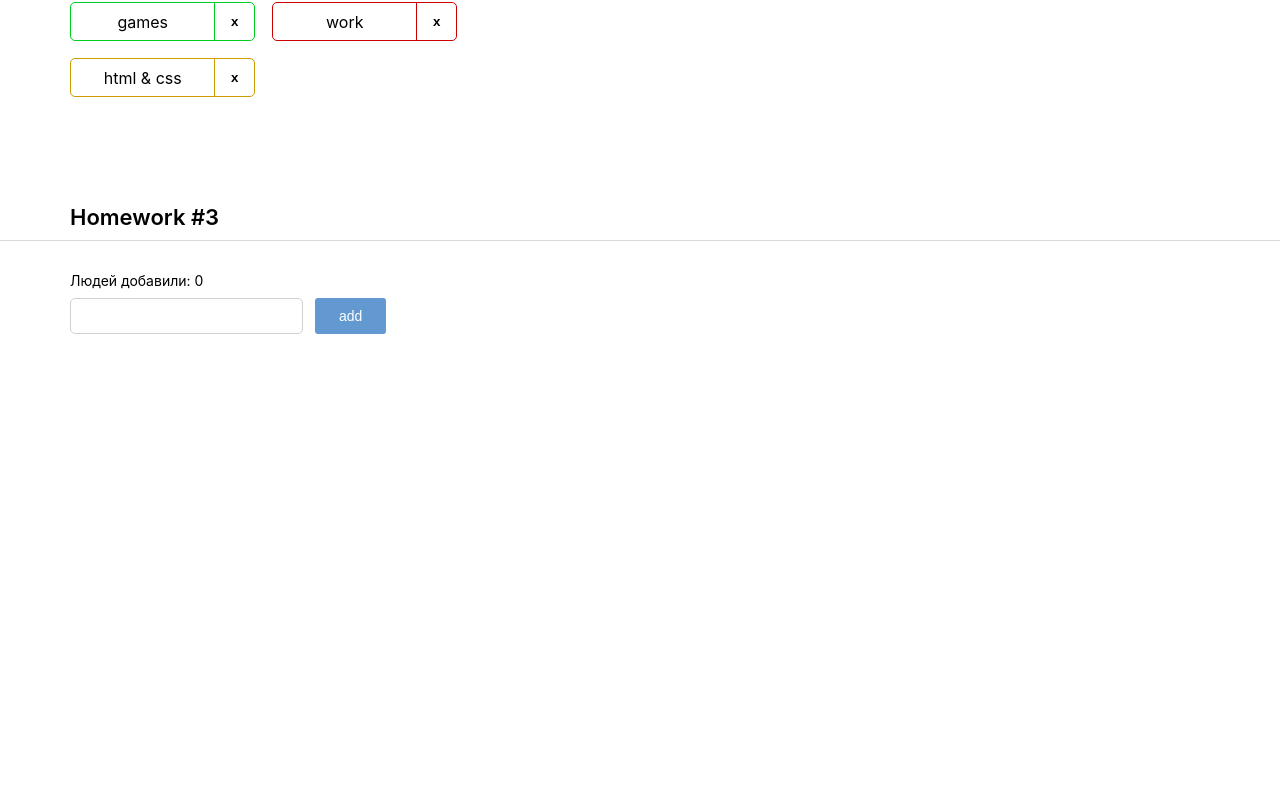
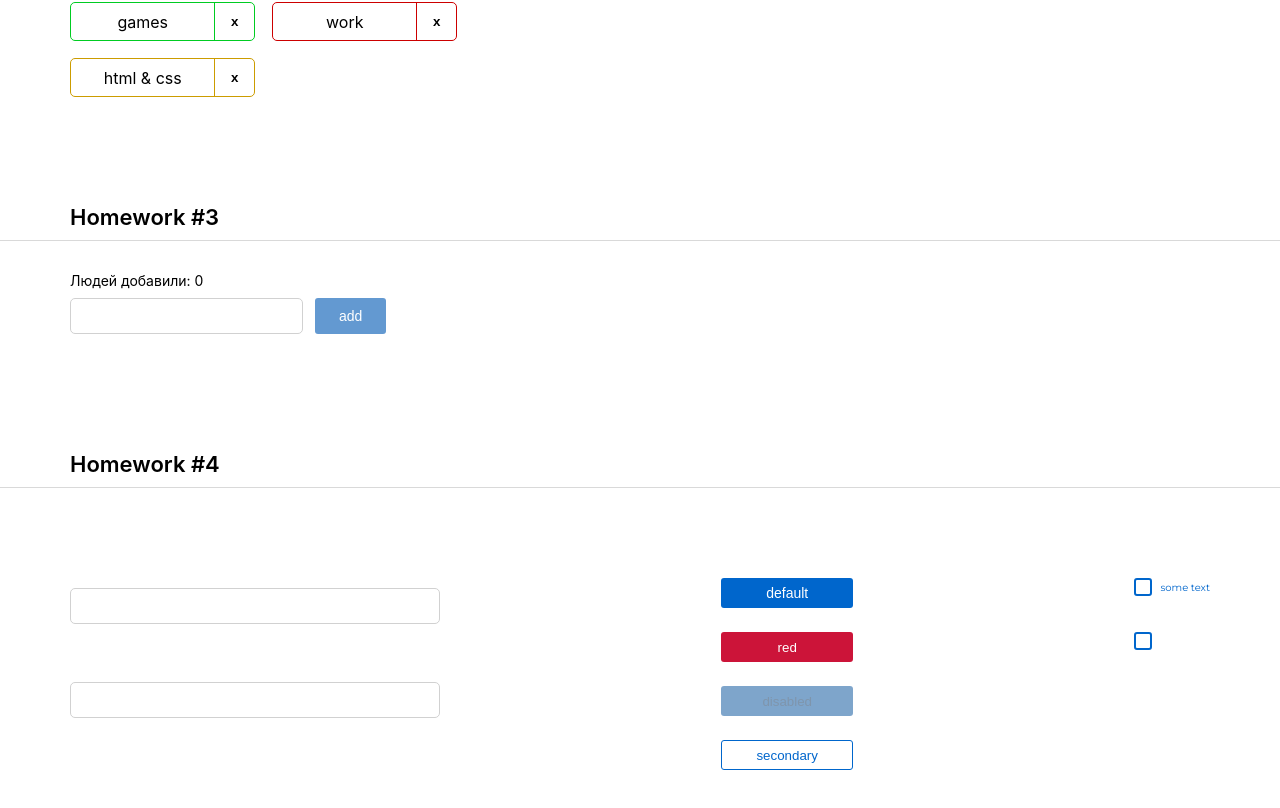
Before and after one commit to Dmitry-Klyuev/incubator-hometask, a React (Create React App) app: page /#/ in a window 1280 px wide. Shown: the part 824-1632 px from the top of the page. Before the commit the page ends 1199 px from the top, so only its background shows below. Built offline with nearby package versions, Linux system fonts and the light colour scheme.

Commit message:
hw4 pre-complited not add checkbox

```diff
--- a/src/s1-main/App.tsx
+++ b/src/s1-main/App.tsx
@@ -3,6 +3,7 @@ import s from './App.module.css'
 import HW1 from '../s2-homeworks/hw01/HW1'
 import HW2 from "../s2-homeworks/hw02/HW2";
 import HW3 from "../s2-homeworks/hw03/HW3";
+import HW4 from "../s2-homeworks/hw04/HW4";
 
 function App() {
     return (
@@ -11,7 +12,7 @@ function App() {
             {/*раскомментировать по ходу выполнения*/}
             <HW2/>
             <HW3/>
-            {/*<HW4/>*/}
+            <HW4/>
 
             {/*при выполнении дз 5 и более - закомментировать здесь дз 1-4, так как они есть внутри дз 5*/}
             {/*<HW5/>*/}
--- a/src/s2-homeworks/hw01/message-sender/MessageSender.module.css
+++ b/src/s2-homeworks/hw01/message-sender/MessageSender.module.css
@@ -13,6 +13,9 @@
     border: none;
     background: #F5F7FB;
     border-radius: 2rem;
+}
+.textarea:focus{
+    outline: none;
 }
 
 .button {
--- a/src/s2-homeworks/hw03/Greeting.module.css
+++ b/src/s2-homeworks/hw03/Greeting.module.css
@@ -25,7 +25,7 @@
 }
 
 .input:focus {
-    border: 1px solid #D1D1D1;
+    outline: none;
 }
 
 .errorInput {
--- a/src/s2-homeworks/hw03/HW3.tsx
+++ b/src/s2-homeworks/hw03/HW3.tsx
@@ -30,7 +30,6 @@ export const pureAddUserCallback = (name: string, setUsers: (users: UserType[])
 
 const HW3 = () => {
     const [users, setUsers] = useState<UserType[]>([]) // need to fix any
-    console.log(users)
     const addUserCallback = (name: string) => { // need to fix any
         pureAddUserCallback(name, setUsers, users)
     }
--- a/src/s2-homeworks/hw04/Stand.module.css
+++ b/src/s2-homeworks/hw04/Stand.module.css
@@ -1,7 +1,8 @@
 .stand {
     display: flex;
     justify-content: space-between;
-    align-items: center;
+    align-items: start;
+    padding: 9rem 7rem;
 }
 
 .inputs {
--- a/src/s2-homeworks/hw04/Stand.tsx
+++ b/src/s2-homeworks/hw04/Stand.tsx
@@ -90,7 +90,7 @@ const Stand = () => {
                     <SuperCheckbox
                         id={'hw4-super-checkbox-like-old'}
                         checked={stateForAllCheckboxes}
-                        onChange={(e) => setChecked(e.currentTarget.checked)}
+                        onChange={(e) => setChecked(e.target.checked)}
                     />
                 </div>
             </div>
--- a/src/s2-homeworks/hw04/common/c1-SuperInputText/SuperInputText.module.css
+++ b/src/s2-homeworks/hw04/common/c1-SuperInputText/SuperInputText.module.css
@@ -1,20 +1,32 @@
 .input:focus {
+    outline: none;
 }
 
 .input {
+    width: 37rem;
+    height: 3.6rem;
+    font-size: 16px;
+    padding: 1rem;
+    border: 1px solid #D1D1D1;
+    border-radius: .5rem;
 }
 
 .inputWrapper {
+    display: flex;
+    flex-direction: column-reverse;
 }
 
 .superInput {
 }
 
 .errorInput {
+    border: 1px solid #CC1439;
 }
 
 .errorInput:focus {
 }
 
 .error {
+    color: #CC1439;
+    padding: .5rem 0;
 }
--- a/src/s2-homeworks/hw04/common/c2-SuperButton/SuperButton.module.css
+++ b/src/s2-homeworks/hw04/common/c2-SuperButton/SuperButton.module.css
@@ -1,35 +1,60 @@
 .button {
+    width: 13.2rem;
+    height: 3rem;
+    border-radius: 3px;
+    border: none;
+    cursor: pointer;
 }
 
 .disabled {
+    color: #002E5C;
+    background: #004D99;
+    opacity: 0.5;
+    cursor: no-drop;
 }
 
 .secondary {
+    color: #0066CC;
+    background: none;
+    border: 1px solid #0066CC;
 }
 
 .default {
+    color: #FFFFFF;
+    font-size: 14px;
+    background: #0066CC;
+    border: none;
 }
 
+
 .red {
+    color: #FFFFFF;
+    background: #CC1439;
 }
 
 .default:hover {
+    background: #0080FF;
 }
 
 .red:hover {
+    background: #FF1A47;
 }
 
 .secondary:hover {
+    background: #E5F0FA;
 }
 
 
 .default:active {
+    background: #0059B3;
 }
 
 .secondary:active {
+    background: #C9E5FF;
 }
 
 .red:active {
+    background: #B31232;
 }
 
 .button:disabled {
--- a/src/s2-homeworks/hw04/common/c2-SuperButton/SuperButton.tsx
+++ b/src/s2-homeworks/hw04/common/c2-SuperButton/SuperButton.tsx
@@ -18,11 +18,12 @@ const SuperButton: React.FC<SuperButtonPropsType> = (
     }
 ) => {
     const finalClassName = s.button
-        // + (disabled
-        //         ? ...
-        //         : xType === 'red'
-        //             ? ...
-        + (className ? ' ' + className : '') // задачка на смешивание классов
+        + (disabled
+                ? ' ' + s.disabled
+                : xType === 'red'
+                    ? ' ' +  s.red
+                : xType === 'secondary' ? ' ' + s.secondary
+                : (className ? ' ' + className : ' ' + s.default)) // задачка на смешивание классов
 
     return (
         <button
--- a/src/s2-homeworks/hw04/common/c3-SuperCheckbox/SuperCheckbox.tsx
+++ b/src/s2-homeworks/hw04/common/c3-SuperCheckbox/SuperCheckbox.tsx
@@ -27,8 +27,7 @@ const SuperCheckbox: React.FC<SuperCheckboxPropsType> = (
     }
 ) => {
     const onChangeCallback = (e: ChangeEvent<HTMLInputElement>) => {
-        // задачка на написание онченджа
-
+        console.log(onChangeChecked)
     }
 
     const finalInputClassName = s.checkbox
```
